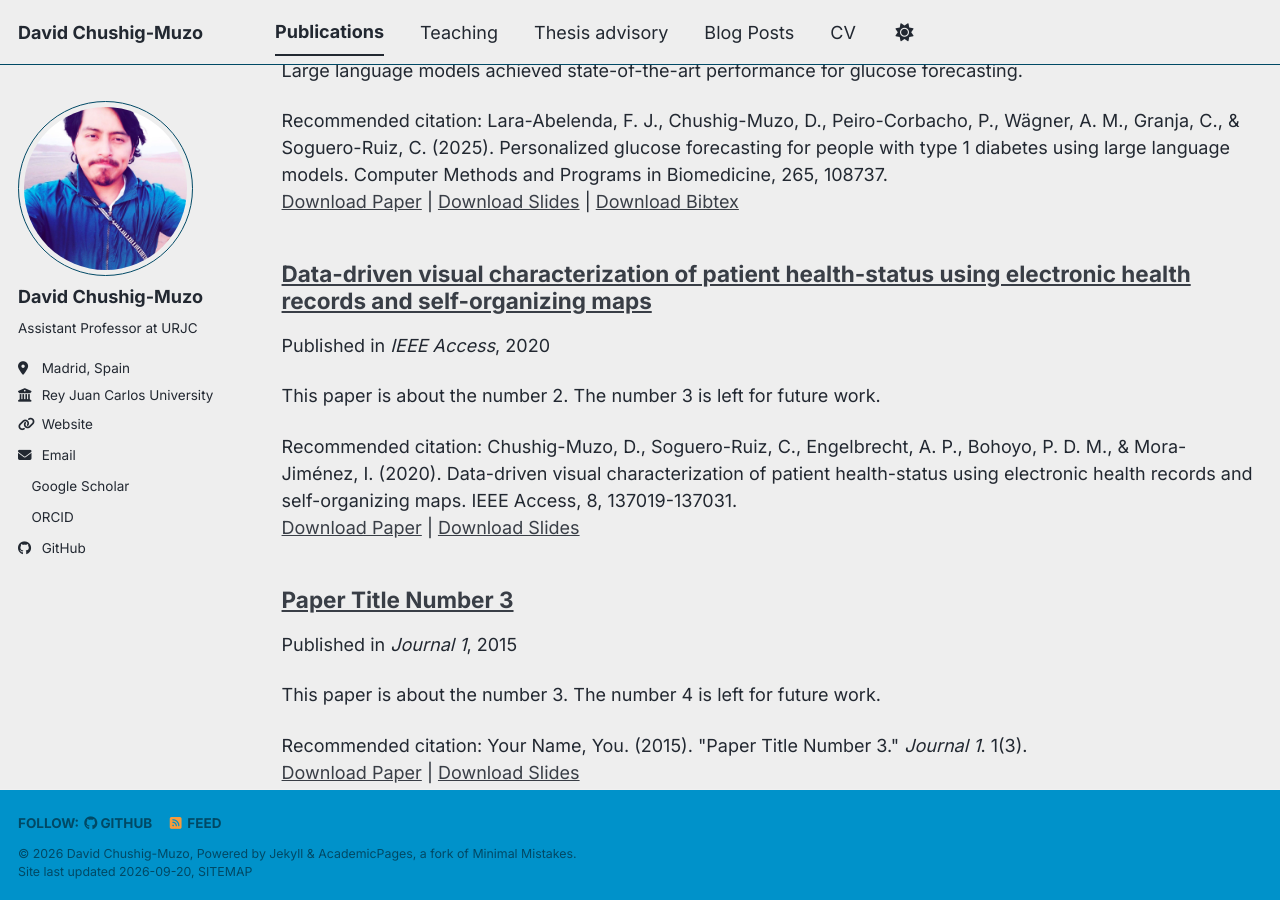
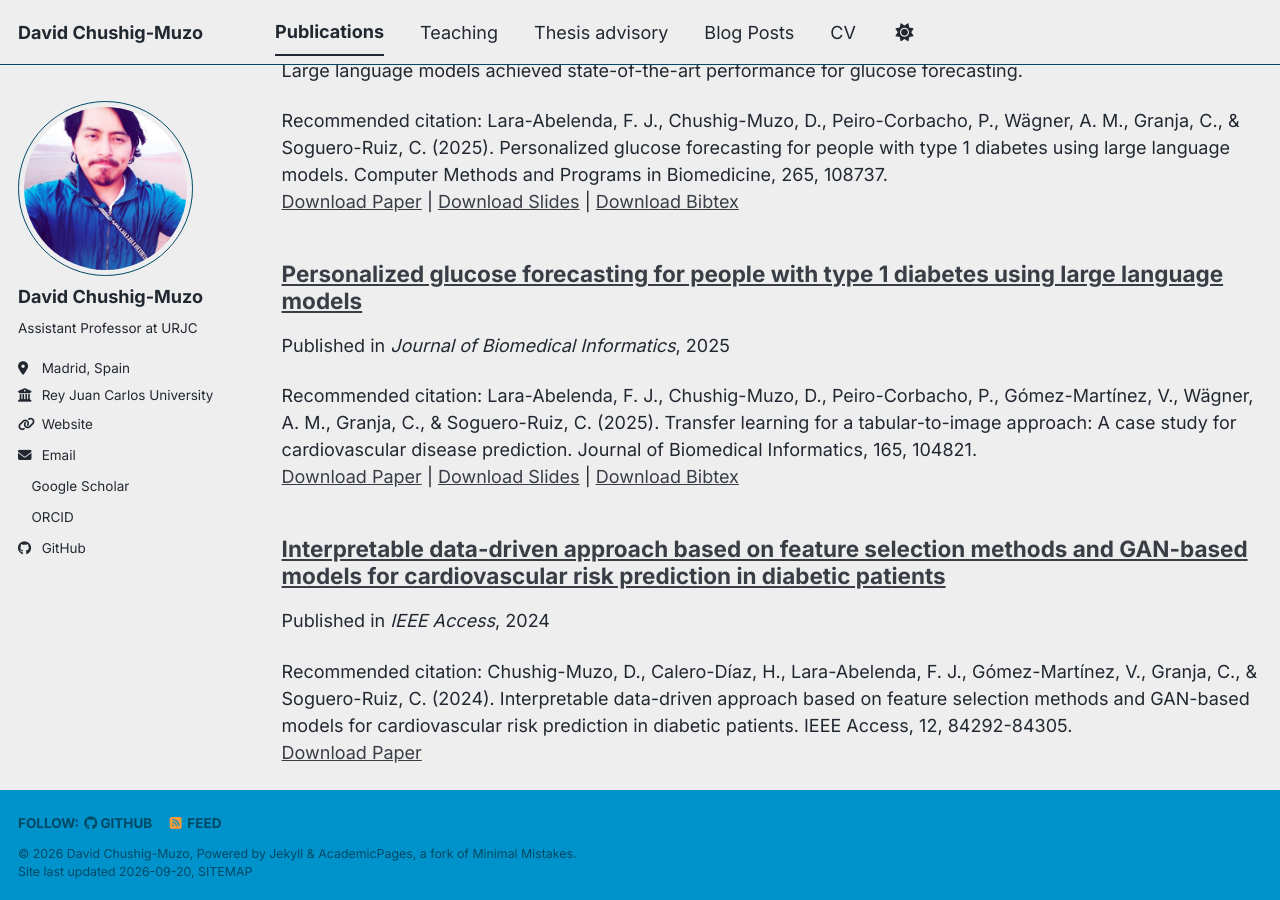
Before and after one commit to cdchushig/cdchushig.github.io, a Jekyll site: the page built from _pages/publications.html, in a window 1280 px wide and 900 px high, scrolled down 372 px. Built offline with Jekyll 4.4.1, drawn with Linux system fonts in a browser that asks for light colours; a style sheet for code colours, icons or effects is not loaded.

Commit message:
Added papers

```diff
--- a/_publications/2020-paper-data-driven.md
+++ b/_publications/2020-paper-data-driven.md
@@ -3,7 +3,7 @@ title: "Data-driven visual characterization of patient health-status using elect
 collection: publications
 category: manuscripts
 permalink: /publication/2020-paper-data-driven/
-excerpt: 'This paper is about the number 2. The number 3 is left for future work.'
+excerpt: ''
 date: 2020-07-27
 venue: 'IEEE Access'
 slidesurl: 'https://academicpages.github.io/files/slides2.pdf'
--- /dev/null
+++ b/_publications/2025-paper-interpretable-data-driven.md
@@ -0,0 +1,13 @@
+---
+title: "Interpretable data-driven approach based on feature selection methods and GAN-based models for cardiovascular risk prediction in diabetic patients"
+collection: publications
+category: manuscripts
+permalink: /publication/2025-paper-interpretable-data-driven/
+excerpt: ''
+date: 2024-06-11
+venue: 'IEEE Access'
+#slidesurl: 'https://academicpages.github.io/files/slides1.pdf'
+paperurl: 'https://academicpages.github.io/files/paper1.pdf'
+#bibtexurl: 'https://academicpages.github.io/files/bibtex1.bib'
+citation: 'Chushig-Muzo, D., Calero-Díaz, H., Lara-Abelenda, F. J., Gómez-Martínez, V., Granja, C., & Soguero-Ruiz, C. (2024). Interpretable data-driven approach based on feature selection methods and GAN-based models for cardiovascular risk prediction in diabetic patients. IEEE Access, 12, 84292-84305.'
+---
```
Also changed, not shown: _publications/2025-paper-transfer-learning.md (added, +13 -0 lines).
